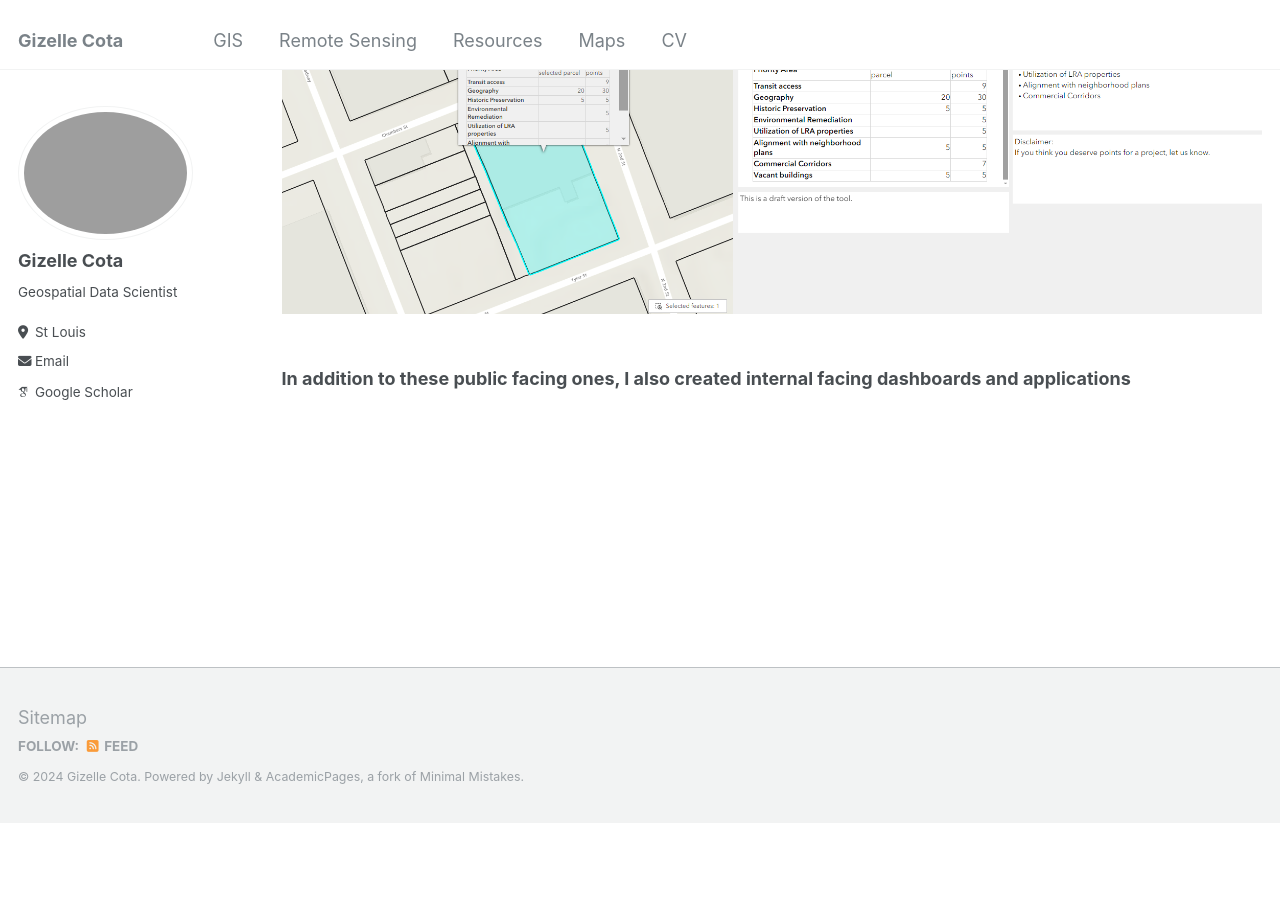
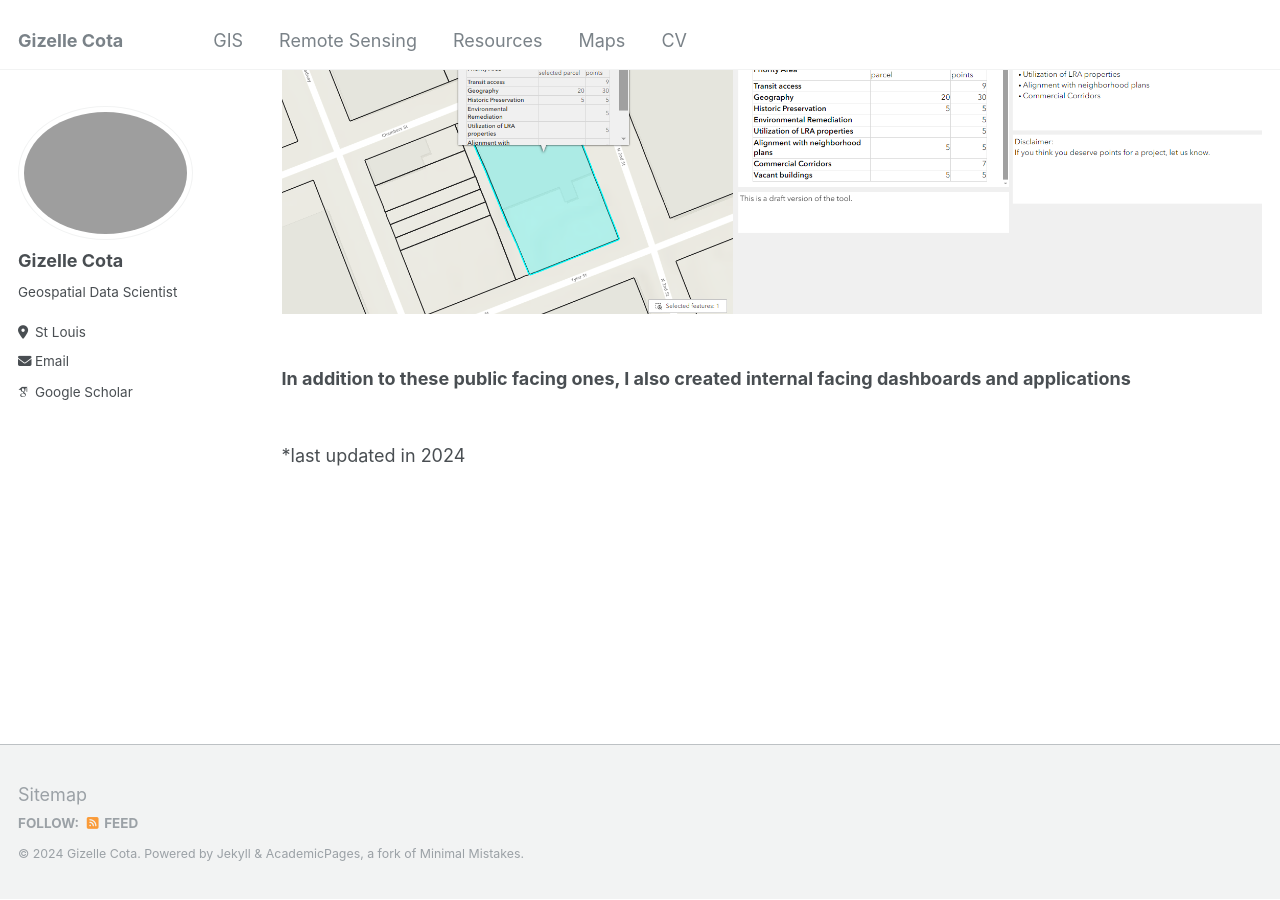
Before and after one commit to cotag11/cotag11.github.io, a Jekyll site: the page built from _pages/GIS.md, in a window 1280 px wide and 900 px high, scrolled down 1563 px. Built offline with Jekyll 4.4.1, drawn with Linux system fonts in a browser that asks for light colours; some web fonts are replaced; before the commit the page ends 2386 px from its top, so only the background shows below that.

Commit message:
Update GIS.md

```diff
--- a/_pages/GIS.md
+++ b/_pages/GIS.md
@@ -22,3 +22,6 @@ The data behind this scorecard was queried using SQL, and automated using Python
 <br>
 
 **In addition to these public facing ones, I also created internal facing dashboards and applications**
+
+<br>
+*last updated in 2024
```
